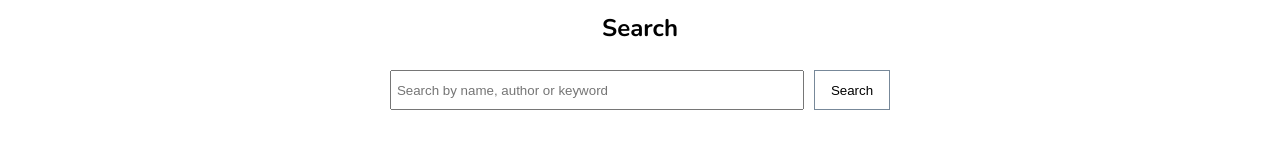
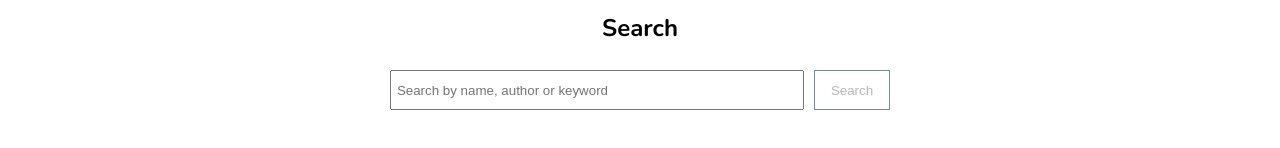
Before and after one commit to effzedwhy/books-app, a React (Create React App) app: page / in a window 1280 px wide. Shown: the part 162-310 px from the top of the page. Built offline with nearby package versions, Linux system fonts and the light colour scheme.

Commit message:
Adding onchange handler

```diff
--- a/src/Components/SearchForm.css
+++ b/src/Components/SearchForm.css
@@ -33,19 +33,22 @@
 }
 
 .search-btn {
+  cursor: pointer;
   background-color: white;
   border: 1px solid lightslategray;
   padding: 0 16px;
   height: 40px;
 }
 
+.search-btn:disabled{
+  cursor: not-allowed;
+}
 .search-btn:hover {
   box-shadow: 0 1px 10px lightgray;
 }
 .search-btn:active {
   box-shadow: none;
 }
-
 @media (max-width: 600px) {
   .search-container {
     flex-direction: column;
--- a/src/Components/SearchForm.js
+++ b/src/Components/SearchForm.js
@@ -1,7 +1,19 @@
-import { Fragment } from 'react'
+import { Fragment, useState } from 'react'
 import './SearchForm.css'
 
 const SearchForm = () => {
+  const [userInput, setUserInput] = useState('');
+  const inputChangeHandler = event => {
+    const input = event.target.value;
+    console.log(input);
+    setUserInput(input);
+  }
+  const searchHandler = () => {
+    if (userInput !== '') {
+      // call books API
+      console.log('calling book search API');
+    }
+  }
   return (
     <Fragment>
       <section className='form-container'>
@@ -11,8 +23,12 @@ const SearchForm = () => {
             <input
               placeholder='Search by name, author or keyword'
               className='search-box'
+              value={userInput}
+              onChange={inputChangeHandler}
             ></input>
-            <button className='search-btn'>Search</button>
+            <button className='search-btn'
+              disabled={userInput === ''}
+              onClick={searchHandler}>Search</button>
           </div>
         </form>
       </section>
```
Also changed, not shown: src/RestUtility/callAPI.js (added), 1 other file (tests, documents, lock files or other folders).
